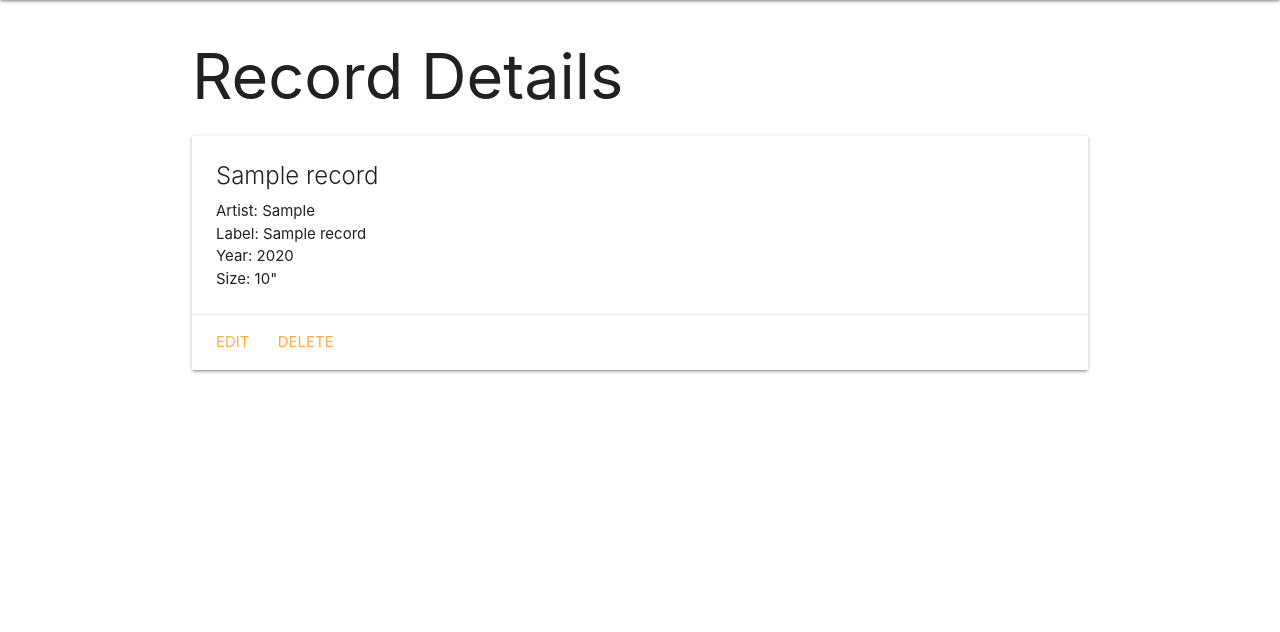
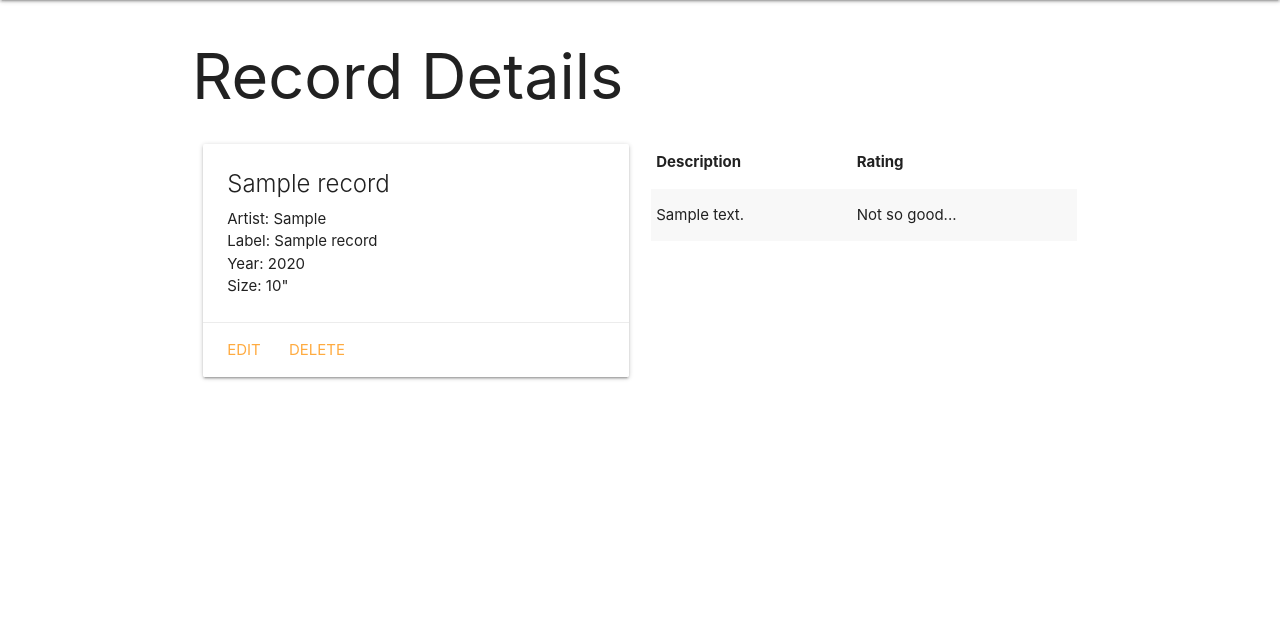
Before and after one commit to imalakamens/django_collector, a Django app: page /records/1/ in a window 1280 px wide. Shown: the part 64-696 px from the top of the page. Run offline with Django 3.2, Linux system fonts and the light colour scheme; tables that the repository leaves empty hold one stand-in row (values such as "Sample post").

Commit message:
create review model, edit detail.html

```diff
--- a/main_app/admin.py
+++ b/main_app/admin.py
@@ -1,4 +1,5 @@
 from django.contrib import admin
-from .models import Record
+from .models import Record, Review
 # Register your models here.
 admin.site.register(Record)
+admin.site.register(Review)
--- a/main_app/models.py
+++ b/main_app/models.py
@@ -1,5 +1,13 @@
 from django.db import models
 from django.urls import reverse
+
+RATINGS = (
+    ('1', 'Not so good...'),
+    ('2', 'Could be better'),
+    ('3', 'It was alright'),
+    ('4', 'Pretty good...'),
+    ('5', 'AMAZING!')
+)
 
 # Create your models here.
 class Record(models.Model):
@@ -14,3 +22,16 @@ class Record(models.Model):
 
     def get_absolute_url(self):
         return reverse('detail', kwargs={'record_id' : self.id})
+
+class Review(models.Model):
+    description = models.TextField(max_length=250)
+    rating = models.CharField(
+        max_length=1,
+        choices=RATINGS,
+        default=RATINGS[2][0]
+        )
+
+    record=models.ForeignKey(Record, on_delete=models.CASCADE)
+
+    def __str__(self):
+        return f'{self.get_rating_display()}'
--- a/main_app/templates/records/detail.html
+++ b/main_app/templates/records/detail.html
@@ -2,6 +2,8 @@
 {% block content %}
 
 <h1>Record Details</h1>
+<div class="row">
+  <div class="col s6">
     <div class="card">
       <div class="card-content">
         <span class="card-title">{{ record.album_title }}</span>
@@ -19,5 +21,21 @@
         <a href="{% url 'records_delete' record.id %}">Delete</a>
       </div>
     </div>
-
+  </div>
+  <div class="col s6">
+    <table class="striped">
+      <thead>
+        <tr><th>Description</th><th>Rating</th></tr>
+      </thead>
+      <tbody>
+        {% for review in record.review_set.all %}
+        <tr>
+          <td>{{review.description}}</td>
+          <td>{{review.get_rating_display}}</td>
+        </tr>
+        {% endfor %}
+      </tbody>
+    </table>
+  </div>
+</div>
 {% endblock %}
```
Also changed, not shown: main_app/templates/main_app/record_confirm_delete.html (added, +13 -0 lines), main_app/migrations/0002_review.py (added). Lines whose indentation alone changed are shown as unchanged.
